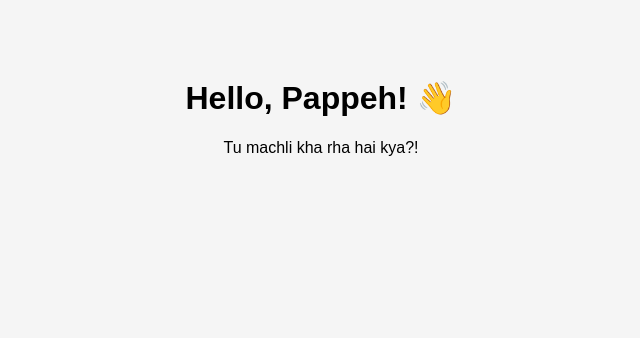
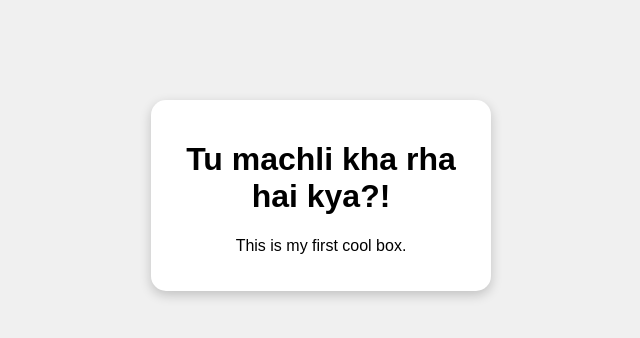
Before and after one commit to ratulpark/my-website, a plain HTML site: page index.html in a window 1280 px wide. Shown: the whole page, without its empty margins (319-959 px from the left). Drawn offline with Linux system fonts and the light colour scheme.

Commit message:
index.html

```diff
--- a/index.html
+++ b/index.html
@@ -1,18 +1,13 @@
 <!DOCTYPE html>
 <html>
 <head>
-  <title>My Bhotu Website</title>
-  <style>
-    body {
-      font-family: arial;
-      text-align: center;
-      background-color: #f5f5f5;
-      padding: 50px;
-    }
-  </style>
+  <title>Hello, Pappeh! 👋</title>
+  <link rel="stylesheet" href="style.css">
 </head>
 <body>
-  <h1>Hello, Pappeh! 👋</h1>
-  <p>Tu machli kha rha hai kya?!</p>
+  <div class="box">
+    <h1>Tu machli kha rha hai kya?!</h1>
+    <p>This is my first cool box.</p>
+  </div>
 </body>
 </html>
```
